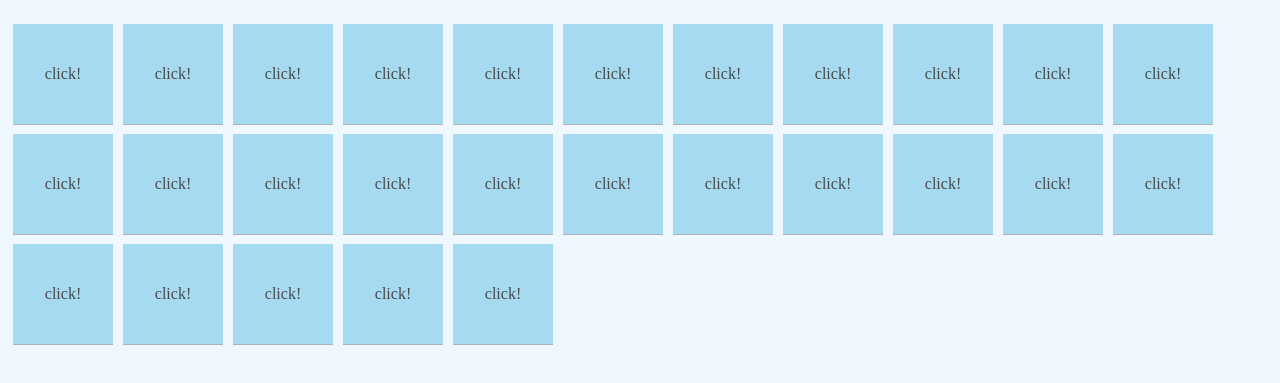
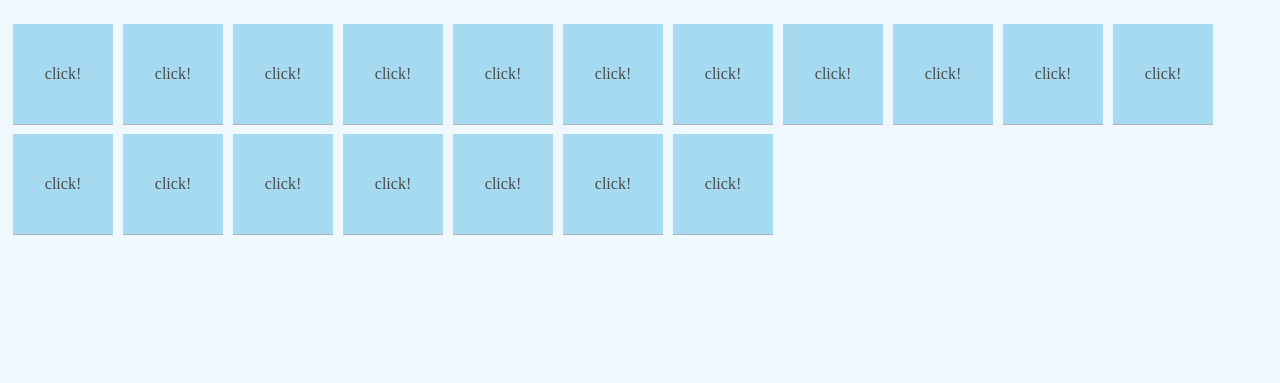
Before and after one commit to hk-p114514/game_1_remake, a plain HTML site: page index.html in a window 1280 px wide. Shown: the part 61-444 px from the top of the page. Drawn offline with Linux system fonts and the light colour scheme.

Commit message:
Update index.html

```diff
--- a/index.html
+++ b/index.html
@@ -14,7 +14,7 @@
     <script>
         'use strict';
 
-        const num = 27;
+        const num = 18;
 
         const winner = Math.floor(Math.random() * num);
 
```
